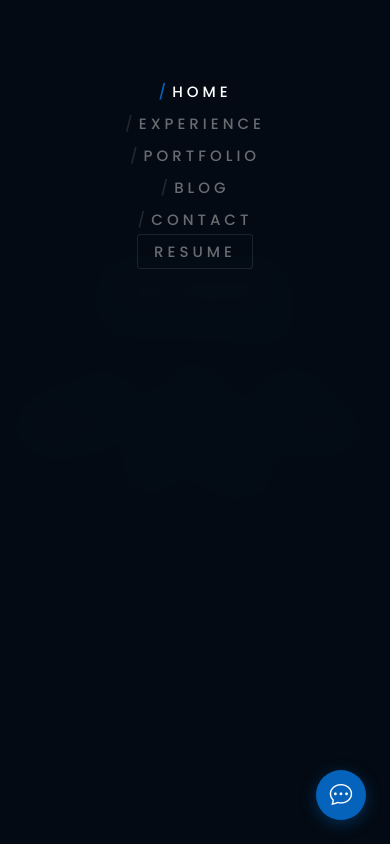
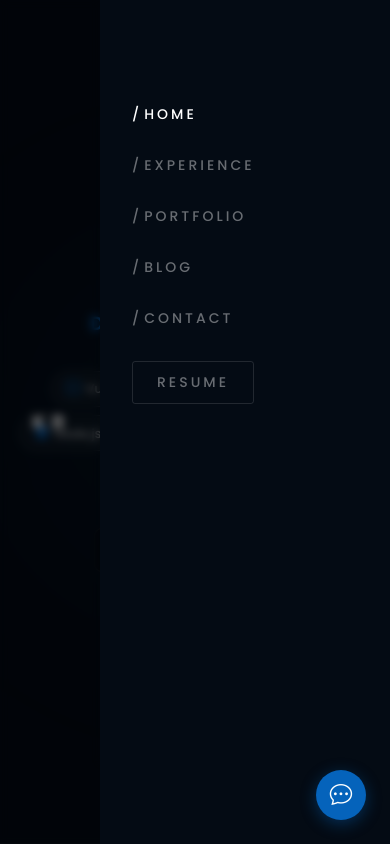
Before and after one commit to Karllouise-code/karlrito-portfolio, a Vue app: page / in a window 390 px wide. Both pictures are taken after a click on the icon 346 px from the left and 34 px from the top of the page. Shown: the top 844 px of the page. Built offline with nearby package versions, Linux system fonts and the light colour scheme.

Commit message:
refactor: implement mobile drawer for improved navigation on smaller screens

```diff
--- a/src/assets/scss/components/_header.scss
+++ b/src/assets/scss/components/_header.scss
@@ -166,58 +166,71 @@
   }
 }
 
-@media (max-width: 991px) {
-  .header {
-    height: 70px;
+/* ——— Mobile Drawer (outside header to avoid backdrop-filter containment) ——— */
 
-    &.header-scrolled {
-      height: 60px;
-    }
+.mobile-drawer {
+  .mobile-drawer-backdrop {
+    position: fixed;
+    inset: 0;
+    z-index: 1040;
+    background: rgba(0, 0, 0, 0.55);
+    backdrop-filter: blur(4px);
+    -webkit-backdrop-filter: blur(4px);
+    opacity: 0;
+    transition: opacity 0.35s ease;
+    pointer-events: none;
   }
 
-  .header-scrolled .wordmark {
-    font-size: 20px;
-  }
+  .mobile-drawer-panel {
+    position: fixed;
+    top: 0;
+    right: 0;
+    width: min(290px, 75vw);
+    height: 100vh;
+    z-index: 1041;
+    background: #040b14;
+    padding: 90px 32px 40px;
+    transform: translateX(100%);
+    transition: transform 0.35s cubic-bezier(0.22, 1, 0.36, 1);
+    overflow-y: auto;
+    scrollbar-width: none;
+    -ms-overflow-style: none;
 
-  .mobile-nav-toggle {
-    display: block;
-  }
-
-  .mobile-controls {
-    display: flex;
-  }
-
-  .navmenu ul {
+    &::-webkit-scrollbar {
       display: none;
     }
 
-  .navmenu.mobile-nav-active {
     ul {
+      margin: 0;
+      padding: 0;
+      list-style: none;
       display: flex;
-      position: fixed;
-      inset: 0;
-      padding: 80px 0 40px;
-      background: rgba(4, 11, 20, 0.96);
-      backdrop-filter: blur(20px);
-      -webkit-backdrop-filter: blur(20px);
       flex-direction: column;
-      overflow-y: auto;
-      scrollbar-width: none;
-      -ms-overflow-style: none;
-      transition: 0.3s;
-      z-index: 998;
-      gap: 8px;
-      text-align: center;
+      align-items: flex-start;
+      gap: 2px;
     }
 
-    ul::-webkit-scrollbar {
-      display: none;
+    li {
+      width: 100%;
+      opacity: 0;
+      transform: translateY(10px);
     }
 
     a {
-      font-size: 15px;
+      display: block;
+      font-size: 14px;
       color: rgba(255, 255, 255, 0.4);
-      letter-spacing: 4px;
+      letter-spacing: 3px;
+      text-transform: uppercase;
+      text-decoration: none;
+      padding: 14px 0;
+      transition: color 0.2s;
+      font-family: "Poppins", sans-serif;
+      font-weight: 500;
+
+      &:hover {
+        color: rgba(255, 255, 255, 0.7);
+      }
 
       &.active {
         color: #fff;
@@ -229,19 +242,74 @@
     }
 
     .btn-get-started {
-      font-size: 15px;
-      letter-spacing: 4px;
-      border-color: rgba(255, 255, 255, 0.1);
+      display: inline-flex;
+      font-size: 14px;
+      letter-spacing: 3px;
+      border: 1px solid rgba(255, 255, 255, 0.12);
+      border-radius: 3px;
       background: none;
-      margin-top: 8px;
+      padding: 10px 24px;
+      margin-top: 16px;
+      color: rgba(255, 255, 255, 0.4);
+
+      &:hover {
+        color: #fff;
+        border-color: rgba(255, 255, 255, 0.35);
+      }
+    }
+  }
+
+  &.active {
+    .mobile-drawer-backdrop {
+      opacity: 1;
+      pointer-events: auto;
+    }
+
+    .mobile-drawer-panel {
+      transform: translateX(0);
+    }
+
+    .mobile-drawer-panel li {
+      animation: mobile-item-in 0.35s ease forwards;
+      animation-delay: calc(var(--i, 0) * 0.05s + 0.1s);
+    }
+  }
+}
+
+@keyframes mobile-item-in {
+  to {
+    opacity: 1;
+    transform: translateY(0);
+  }
+}
+
+@media (max-width: 991px) {
+  .header {
+    height: 70px;
+
+    &.header-scrolled {
+      height: 60px;
+    }
+  }
+
+  .header-scrolled .logo-mark {
+    font-size: 18px;
+    letter-spacing: 5px;
+  }
+
+  .navmenu ul {
+    display: none;
+  }
+
+  .mobile-nav-toggle {
+    display: block;
+  }
+
+  .mobile-controls {
+    display: flex;
   }
 
   .logo-mark {
     font-size: 18px;
   }
-
-    .theme-toggle-li {
-      display: none;
 }
-  }
-}
--- a/src/components/Header.vue
+++ b/src/components/Header.vue
@@ -6,7 +6,7 @@
         <span class="logo-mark">KR</span>
       </router-link>
 
-      <nav id="navmenu" class="navmenu" :class="{ 'mobile-nav-active': isMobileShow }">
+      <nav id="navmenu" class="navmenu">
         <ul>
           <li v-for="item in navItems" :key="item.id">
             <a v-if="item.hash" :href="item.hash" :class="{ active: item.active }" @click.prevent="handleNavClick(item.hash)">
@@ -35,6 +35,26 @@
 
     </div>
   </header>
+
+  <!-- Mobile drawer (outside header to avoid backdrop-filter containment issues) -->
+  <div class="mobile-drawer d-lg-none" :class="{ active: isMobileShow }">
+    <div class="mobile-drawer-backdrop" @click="closeMobileMenu"></div>
+    <div class="mobile-drawer-panel">
+      <ul>
+        <li v-for="(item, index) in navItems" :key="item.id" :style="{ '--i': index }">
+          <a v-if="item.hash" :href="item.hash" :class="{ active: item.active }" @click.prevent="handleNavClick(item.hash)">
+            <span class="nav-slash" :class="{ active: item.active }">/</span>{{ item.name.toLowerCase() }}
+          </a>
+          <router-link v-else :to="item.path" :class="{ active: item.active }" @click="closeMobileMenu">
+            <span class="nav-slash" :class="{ active: item.active }">/</span>{{ item.name.toLowerCase() }}
+          </router-link>
+        </li>
+        <li :style="{ '--i': navItems.length }">
+          <router-link to="/resume" class="btn-get-started">resume</router-link>
+        </li>
+      </ul>
+    </div>
+  </div>
 </template>
 
 <script>
```
Lines whose indentation alone changed are shown as unchanged.
